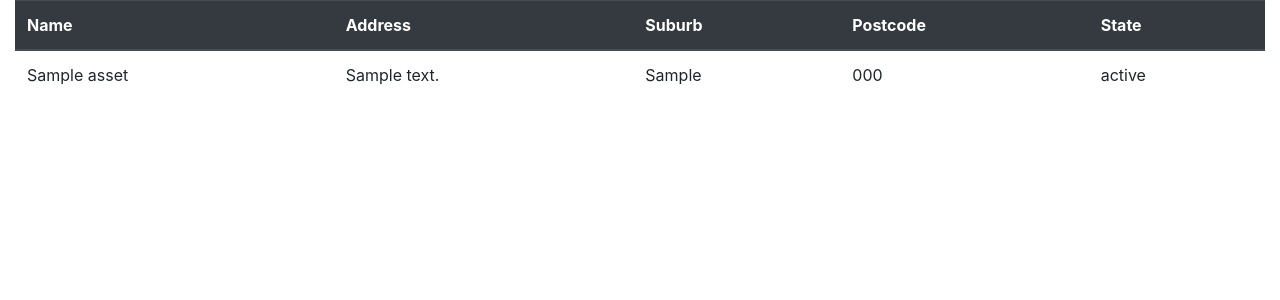
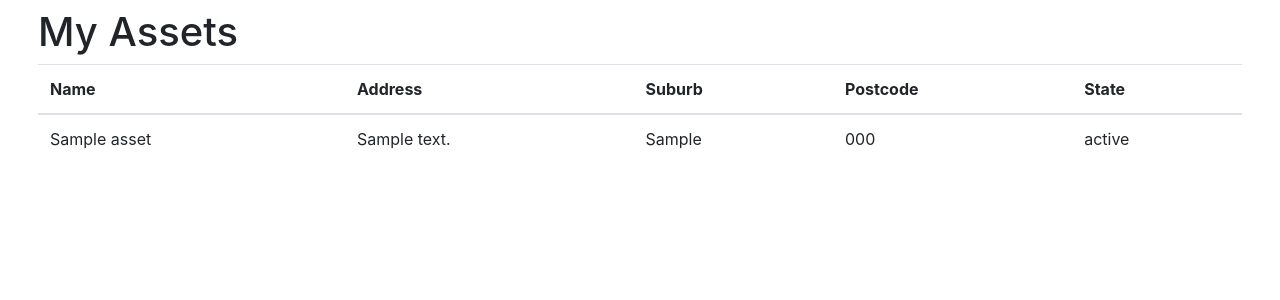
Before and after one commit to nadunperera/northfield_web_app, a Django app: page /asset/ in a window 1280 px wide. Shown: the part 56-356 px from the top of the page. Run offline with Django 3.2, Linux system fonts and the light colour scheme; tables that the repository leaves empty hold one stand-in row (values such as "Sample post"); some libraries are stand-ins or nearby versions.

Commit message:
added margins and containers according to bootstrap for initial styling.

```diff
--- a/src/asset/views.py
+++ b/src/asset/views.py
@@ -6,7 +6,7 @@ from .models import Asset
 
 def asset_list_view(request):
     qs = Asset.objects.all()
-    page_title = 'All Assets'
+    page_title = 'Assets'
     template_name = 'asset_list.html'
     context = {'object_list': qs, 'page_title': page_title}
     return render(request, template_name, context)
--- a/src/templates/asset_list.html
+++ b/src/templates/asset_list.html
@@ -1,8 +1,8 @@
 {% extends "base.html" %}
-
 {% block content %}
+    <h1>My Assets</h1>
     <table class="table table-hover">
-        <thead class="thead-dark">
+        <thead>
         <tr>
             <th scope="col">Name</th>
             <th scope="col">Address</th>
--- a/src/templates/base.html
+++ b/src/templates/base.html
@@ -25,7 +25,7 @@
                 <a class="nav-link" href="/">Home <span class="sr-only">(current)</span></a>
             </li>
             <li class="nav-item">
-                <a class="nav-link" href="#">Asset</a>
+                <a class="nav-link" href="/asset">Asset</a>
             </li>
             <li class="nav-item">
                 <a class="nav-link" href="#">Service</a>
@@ -49,7 +49,11 @@
     </div>
 </nav>
 <div class="container-fluid">
-    {% block content %}{% endblock %}
+    <div class="row m-2">
+        <div class="col-sm">
+            {% block content %}{% endblock %}
+        </div>
+    </div>
 </div>
 
 <!-- Optional JavaScript -->
--- a/src/templates/home.html
+++ b/src/templates/home.html
@@ -1,9 +1,8 @@
 {% extends "base.html" %}
 
 {% block content %}
-  <p>This is {{ page_title }} page content!</p>
-
   {% if user.is_authenticated %}
   <h2>Hello {{ user }}</h2>
   {% endif %}
+  <p>This is {{ page_title }} page content!</p>
 {% endblock %}
```
